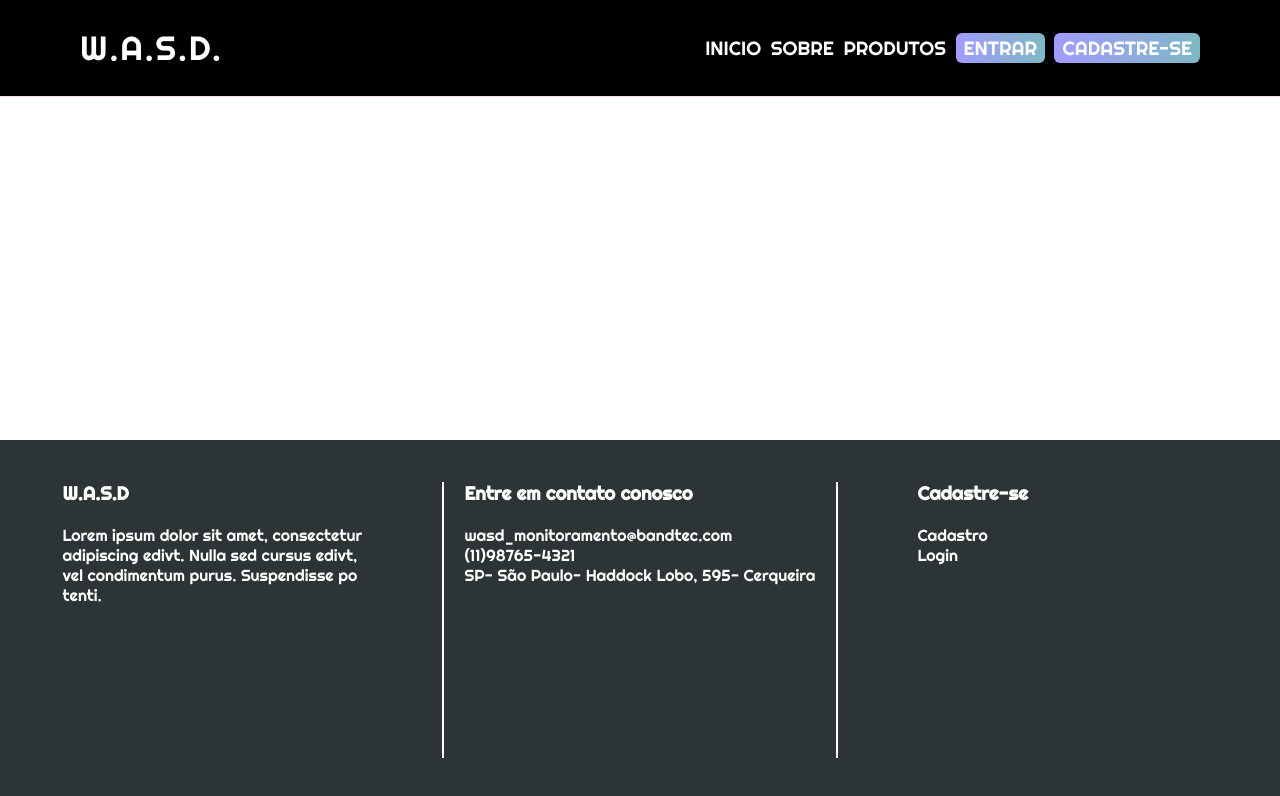
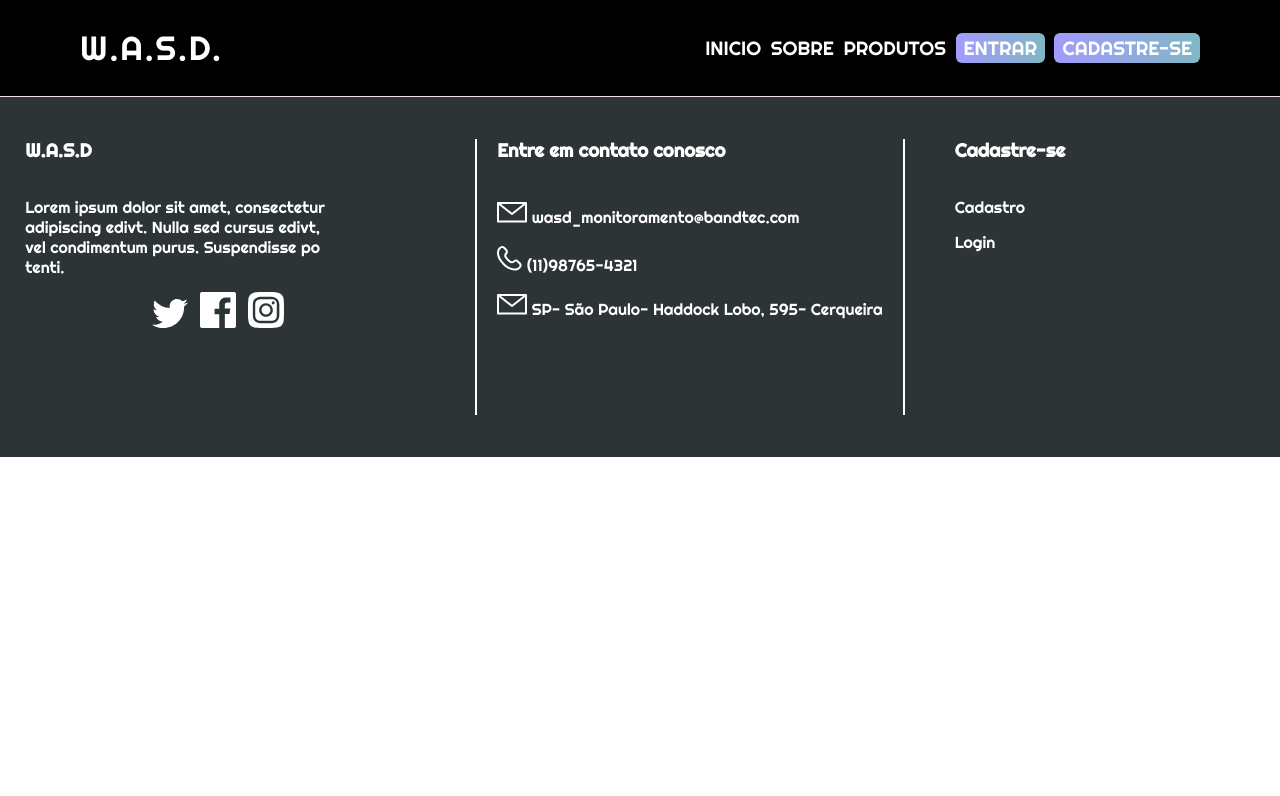
Before and after one commit to W-A-S-D/-institutional-website, a plain HTML site: page index.html in a window 1280 px wide. Drawn offline with Linux system fonts and the light colour scheme.

Commit message:
Developing footer

```diff
--- a/css/footer.css
+++ b/css/footer.css
@@ -1,8 +1,7 @@
 footer{
     background: #2d3436;
     color: #FFF;
-    position: absolute;
-	bottom: 0;
+    position: sticky;
     width: 100%;
     height: 45vh;
     display: flex;
@@ -28,7 +27,7 @@ footer{
     border-right: 2px solid white;
     padding: 0 20px;
     border-left: 2px solid white;
-    margin: 0 80px 0 80px;
+    margin: 0  50px 0 150px;
 }
 .textfooter{
     word-break: break-all;
@@ -37,3 +36,25 @@ footer{
 .footerSection ul{
     list-style: none;
 }
+.footerSection h3{
+    margin-bottom: 5%;
+}
+.footerSection p{
+    margin-bottom: 5%;
+}
+h3{
+    margin: 0;
+}
+p{
+    margin: 0;
+}
+.footerweb {
+    padding-left: 40%;
+}
+.footerweb img {
+    margin-left: 4%;
+    width: 20%;
+}
+.footerSection p{
+    word-break: break-all;
+}
--- a/index.html
+++ b/index.html
@@ -41,19 +41,27 @@
                     purus.
                     Suspendisse potenti.
                 </p>
+                <div class="footerweb">
+                    <img src="img/footer/twitter.svg" alt="Logo do twitter">
+                    <img src="img/footer/face.svg" alt="Logo do facebook">
+                    <img src="img/footer/instagram.svg" alt="Logo do instagram">
+                </div>
             </div>
             <div class="footerSection">
                 <h3>Entre em contato conosco</h3>
                 <br>
                 <ul>
                     <li>
-                        <p>wasd_monitoramento@bandtec.com</p>
+                        <p><img src="img/footer/carta.svg" alt="Icone imagem de carta">
+                            wasd_monitoramento@bandtec.com</p>
                     </li>
                     <li>
-                        <p>(11)98765-4321</p>
+                        <p><img src="img/footer/telefone.svg" alt="Icone imagem de telefone">
+                            (11)98765-4321</p>
                     </li>
                     <li>
-                        <p>SP- São Paulo- Haddock Lobo, 595- Cerqueira</p>
+                        <p><img src="img/footer/carta.svg" alt="Icone imagem de um pin">
+                            SP- São Paulo- Haddock Lobo, 595- Cerqueira</p>
                     </li>
                 </ul>
             </div>
```
Also changed, not shown: img/footer/carta.svg (added), img/footer/face.svg (added), img/footer/instagram.svg (added), img/footer/telefone.svg (added), img/footer/twitter.svg (added).
